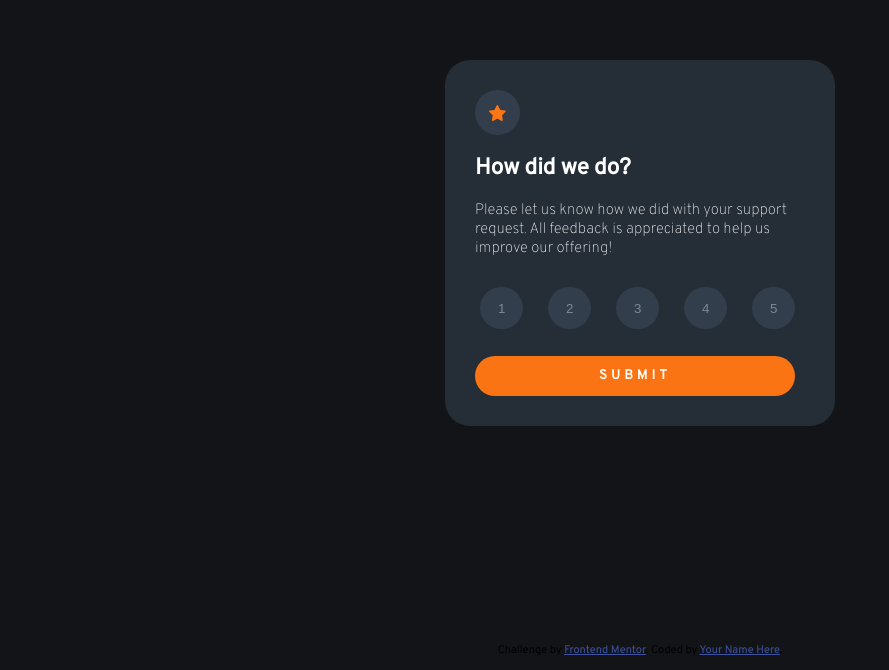
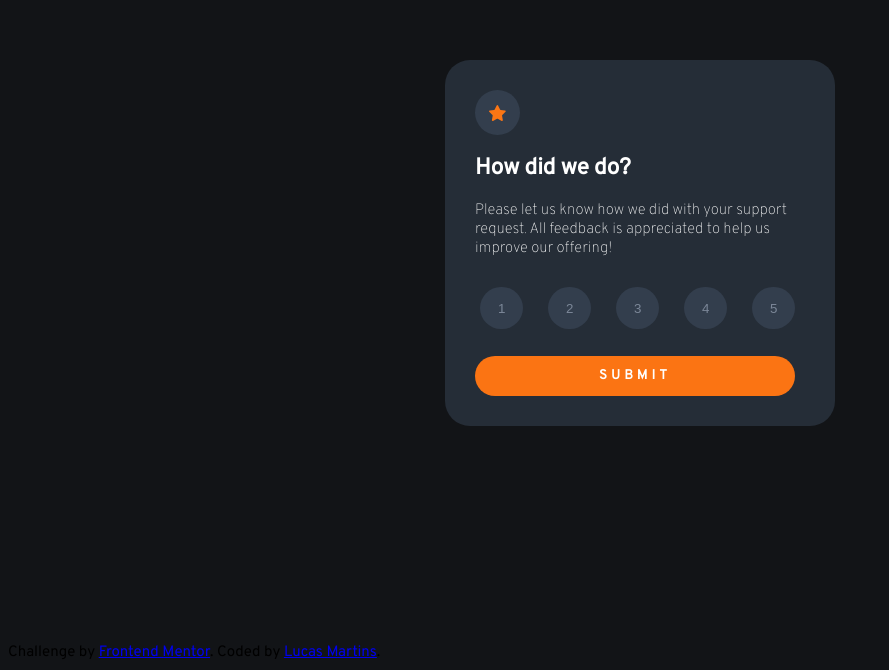
Before and after one commit to lucasmm56/interactive_rating_component_main, a plain HTML site: page index.html in a window 1280 px wide. Shown: the part 165-835 px from the top of the page, without its empty margins (0-889 px from the left). Drawn offline with nearby package versions, Linux system fonts and the light colour scheme.

Commit message:
Correções e finalização

```diff
--- a/index.html
+++ b/index.html
@@ -12,18 +12,6 @@
   <script src="https://code.jquery.com/jquery-3.2.1.min.js"></script>
 
   <title>Frontend Mentor | Interactive rating component</title>
-
-  <!-- Feel free to remove these styles or customise in your own stylesheet 👍 -->
-  <style>
-    .attribution {
-      font-size: 11px;
-      text-align: center;
-    }
-
-    .attribution a {
-      color: hsl(228, 45%, 44%);
-    }
-  </style>
 </head>
 
 <body>
@@ -77,7 +65,7 @@
 <footer>
   <div class="attribution">
     Challenge by <a href="https://www.frontendmentor.io?ref=challenge" target="_blank">Frontend Mentor</a>.
-    Coded by <a href="#">Your Name Here</a>.
+    Coded by <a href="https://github.com/lucasmm56">Lucas Martins</a>.
   </div>
 
 </footer>
```
